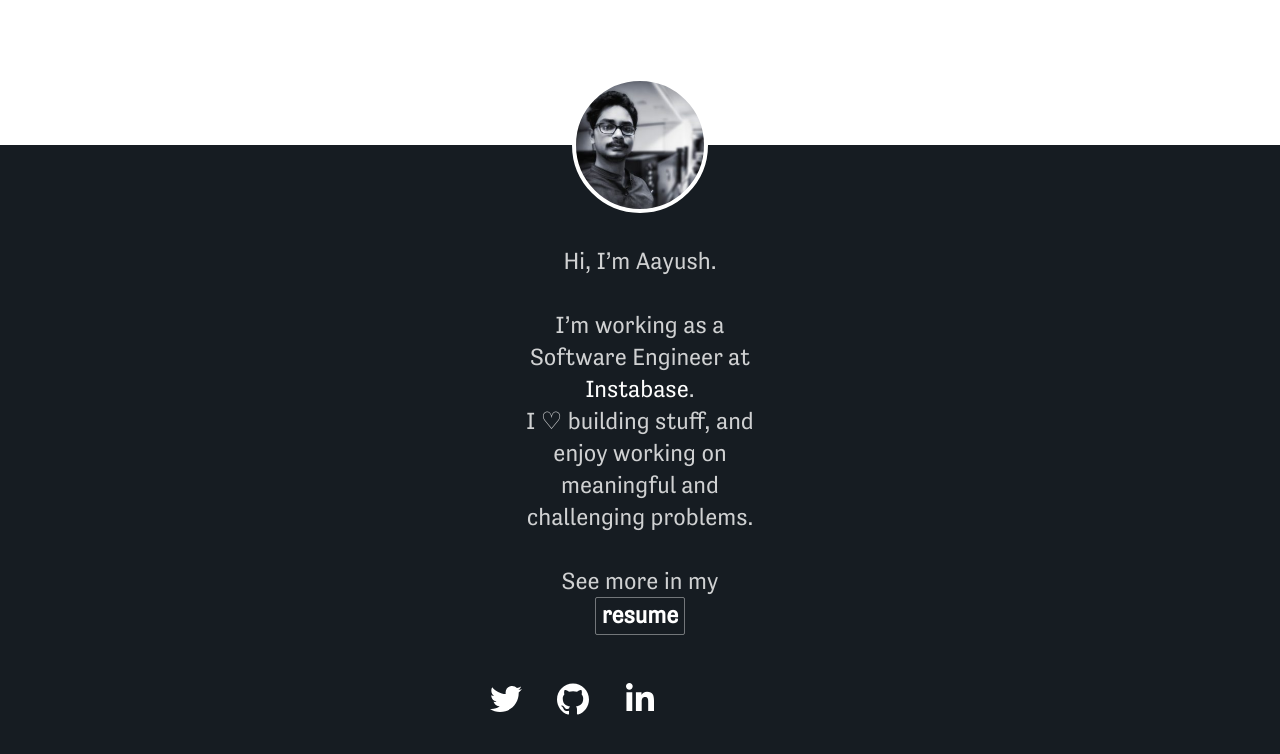
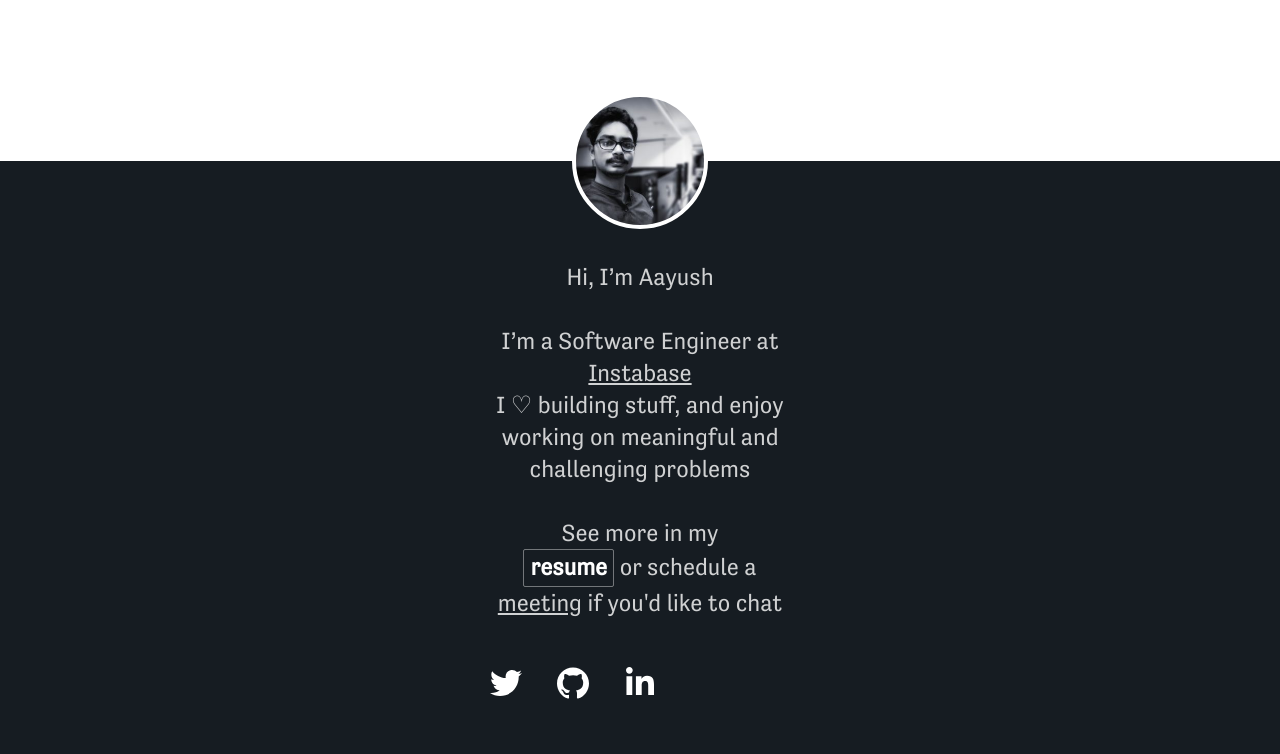
Before and after one commit to aayushdutt/aayushdutt.com, a plain HTML site: page index.html in a window 1280 px wide. Drawn offline with Linux system fonts and the light colour scheme.

Commit message:
add calendly and update intro text

```diff
--- a/assets/styles/landing.css
+++ b/assets/styles/landing.css
@@ -107,7 +107,9 @@ body {
 }
 
 .content a.override {
-  font-weight: 500;
+  font-weight: unset;
+  text-decoration: underline;
+  color: unset;
 }
 
 .content a.outline {
@@ -163,7 +165,7 @@ body {
 }
 
 .content p {
-  width: 256px;
+  width: 300px;
   text-align: center;
   margin: 16px auto;
 }
--- a/index.html
+++ b/index.html
@@ -14,7 +14,7 @@
 
     <!-- SEO -->
     <link rel=author href=https://plus.google.com/115912244191143742118>
-    <meta name=description content="Hi, I'm Aayush. I'm a Fullstack Developer and a CS student at IIT Dhanbad" />
+    <meta name=description content="Aayush Dutt, Software Engineer, Instabase" />
     <meta name="keywords" content="aayush, Aayush Dutt, dutt, node, node.js, react, react.js, nodejs, javascript, aayush dutt twitter, iit, iit ism, developer, ism, aayush dutt quora, aayush dutt india, aayush dutt linkedin, cyber labs, oss, indian institute of technology, indian school of mines, technology, full stack developer" />
     <meta name="author" content="Aayush Dutt" />
     <!-- OpenGraph-Tags -->
@@ -25,14 +25,14 @@
     <meta property="og:image:type" content="image/jpeg" />
     <meta property="og:image:width" content="1200" />
     <meta property="og:image:height" content="1600" />
-    <meta property="og:description" content="Hi, I'm Aayush. I'm a Fullstack Developer and a CS student at IIT Dhanbad" />
+    <meta property="og:description" content="Aayush Dutt, Software Engineer, Instabase" />
     <!-- Twitter-Tags -->
     <meta name="twitter:card" content="summary_large_image">
     <meta name="twitter:site" content="@aayushdutt">
     <meta name="twitter:creator" content="@aayushdutt">
     <meta name="twitter:title" content="Aayush Dutt">
     <meta name="twitter:image" content=“https://aayushdutt.com/assets/images/avatar-large.jpg“ />
-    <meta name="twitter:description" content="Hi, I'm Aayush. I'm a Fullstack Developer and a CS student at IIT Dhanbad" />
+    <meta name="twitter:description" content="Aayush Dutt, Software Engineer, Instabase" />
 
     <meta http-equiv="cache-control" content="public" />
     <meta http-equiv="expires" content="Monday, 01 August 2020, 00:00:00 GMT" />
@@ -44,7 +44,7 @@
     <!-- Styles -->
     <link rel=stylesheet href=/assets/styles/landing.min.css>
     <!-- prerender portfolio -->
-    <link rel="prerender" href="https://portfolio.aayushdutt.com/">
+    <!-- <link rel="prerender" href="https://portfolio.aayushdutt.com/"> -->
     <!-- google-site-verification -->
     <meta name="google-site-verification" content="N7lxPEIqtieQNjSJ4OUqLdHCXynYNSJgySaxp_S4bDo" />
 
@@ -64,14 +64,14 @@
     <div class=content-container>
         <div class=content>
             <div class=avatar></div>
-            <p>Hi, I’m Aayush.</p>
+            <p>Hi, I’m Aayush</p>
             <p>
-                I’m working as a Software Engineer at <a class="override" href="https://instabase.com/">Instabase</a>.
+                I’m a Software Engineer at <a class="override" href="https://instabase.com/">Instabase</a>
                 <br />
-                I &#x2661; building stuff, and enjoy working on meaningful and challenging problems.
+                I &#x2661; building stuff, and enjoy working on meaningful and challenging problems
             </p>
             <p>
-                See more in my <br /> <a rel=me class="outline" href="https://aayushdutt.com/resume.pdf">resume</a>
+                See more in my <br /> <a rel=me class="outline" href="https://aayushdutt.com/resume.pdf">resume</a> or schedule a <a class="override" href="https://calendly.com/aayushdutt/30min">meeting</a> if you'd like to chat
             </p>
             <div class=icons>
                 <a rel=me target=_blank href=https://twitter.com/aayushdutt title=Twitter class=twitter></a>
```
Also changed, not shown: music.html (+2 -2 lines), assets/styles/landing.min.css, 1 other file.
